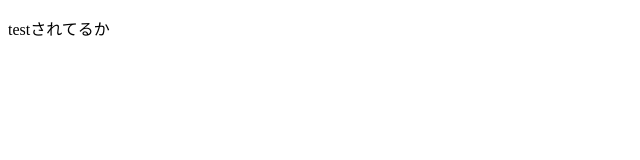
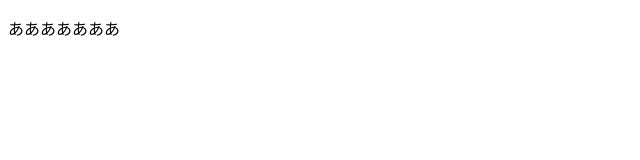
Before and after one commit to ths10828mizunowataru/Ondairy, a plain HTML site: page Ondairy/index.html in a window 1280 px wide. Shown: the full height of the page, 0-640 px from the left. Drawn offline with Linux system fonts and the light colour scheme.

Commit message:
変えました

```diff
--- a/Ondairy/index.html
+++ b/Ondairy/index.html
@@ -12,7 +12,7 @@
 </head>
 <body>
   <div id="firebaseui-auth-container">
-    <p>testされてるか</p>
+    <p>あああああああ</p>
   </div>
 </body>
 </html>
```
